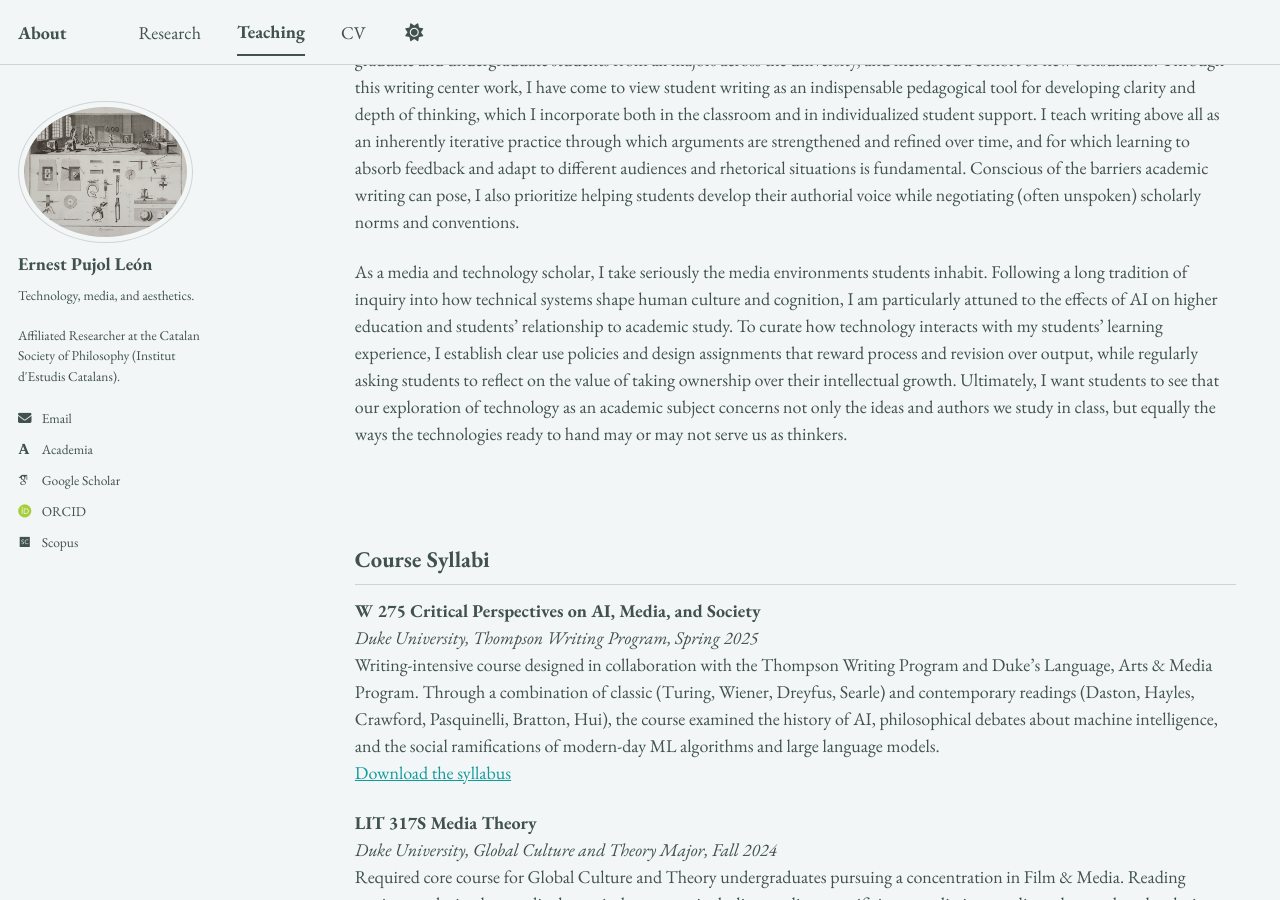
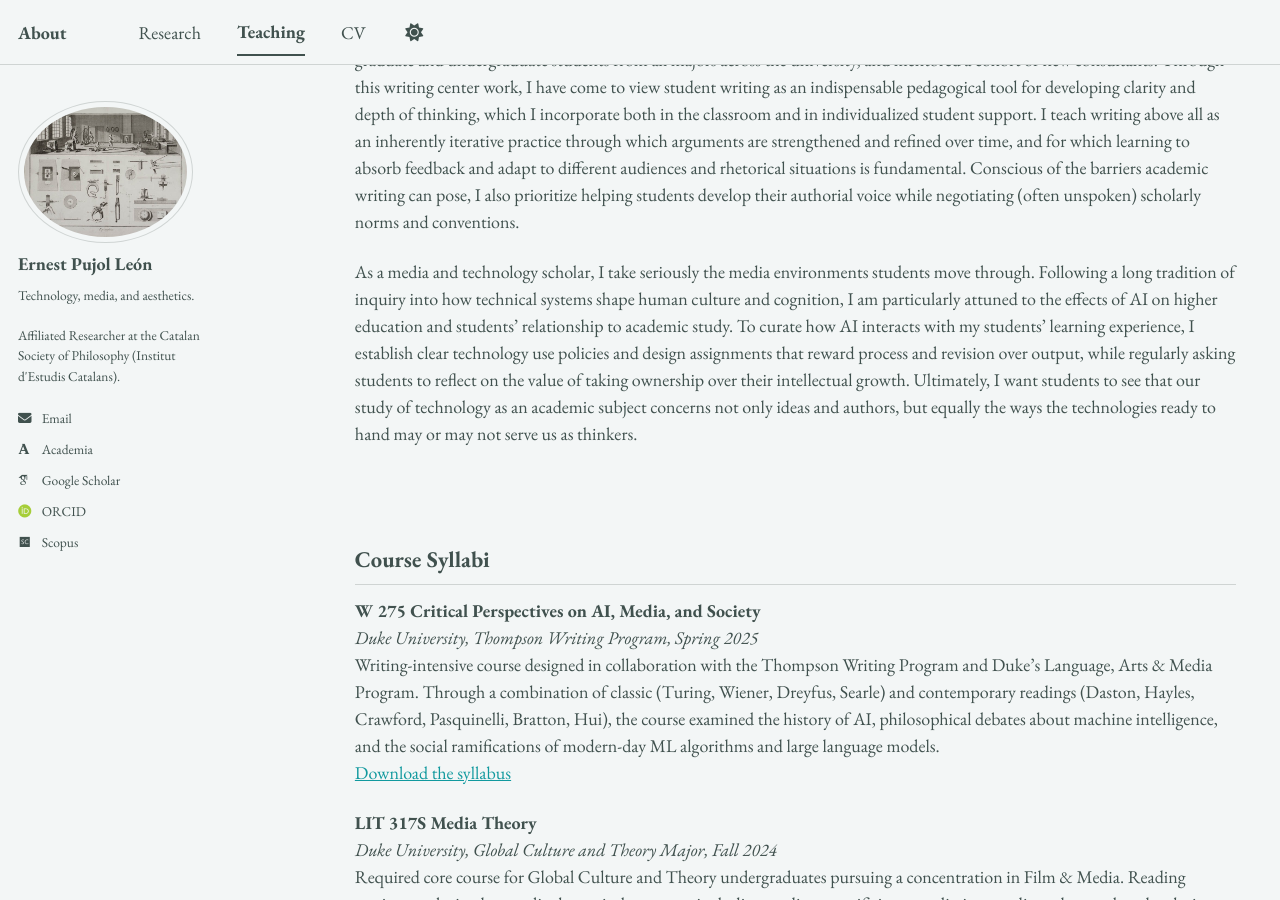
Before and after one commit to epujol90/epujol90.github.io, a Jekyll site: the page built from _pages/teaching.md, in a window 1280 px wide and 900 px high, scrolled down 548 px. Built offline with Jekyll 4.4.1, drawn with Linux system fonts in a browser that asks for light colours; some web fonts are replaced; a script bundle is joined from its source files by our own code; library files that are not in the unit come from our copies.

Commit message:
Update teaching.md

```diff
--- a/_pages/teaching.md
+++ b/_pages/teaching.md
@@ -11,7 +11,7 @@ My teaching experience includes both classroom instruction and writing center pr
 
 Beyond traditional coursework, my teaching is deeply indebted to my writing center experience. During my last two years at Duke, I worked as a writing consultant at the Thompson Writing Studio, where I led over 300 one-on-one consultations with graduate and undergraduate students from all majors across the university, and mentored a cohort of new consultants. Through this writing center work, I have come to view student writing as an indispensable pedagogical tool for developing clarity and depth of thinking, which I incorporate both in the classroom and in individualized student support. I teach writing above all as an inherently iterative practice through which arguments are strengthened and refined over time, and for which learning to absorb feedback and adapt to different audiences and rhetorical situations is fundamental. Conscious of the barriers academic writing can pose, I also prioritize helping students develop their authorial voice while negotiating (often unspoken) scholarly norms and conventions.
 
-As a media and technology scholar, I take seriously the media environments students inhabit. Following a long tradition of inquiry into how technical systems shape human culture and cognition, I am particularly attuned to the effects of AI on higher education and students’ relationship to academic study. To curate how technology interacts with my students’ learning experience, I establish clear use policies and design assignments that reward process and revision over output, while regularly asking students to reflect on the value of taking ownership over their intellectual growth. Ultimately, I want students to see that our exploration of technology as an academic subject concerns not only the ideas and authors we study in class, but equally the ways the technologies ready to hand may or may not serve us as thinkers.
+As a media and technology scholar, I take seriously the media environments students move through. Following a long tradition of inquiry into how technical systems shape human culture and cognition, I am particularly attuned to the effects of AI on higher education and students’ relationship to academic study. To curate how AI interacts with my students’ learning experience, I establish clear technology use policies and design assignments that reward process and revision over output, while regularly asking students to reflect on the value of taking ownership over their intellectual growth. Ultimately, I want students to see that our study of technology as an academic subject concerns not only ideas and authors, but equally the ways the technologies ready to hand may or may not serve us as thinkers.
 <br>
 <br>
 <br>
```
